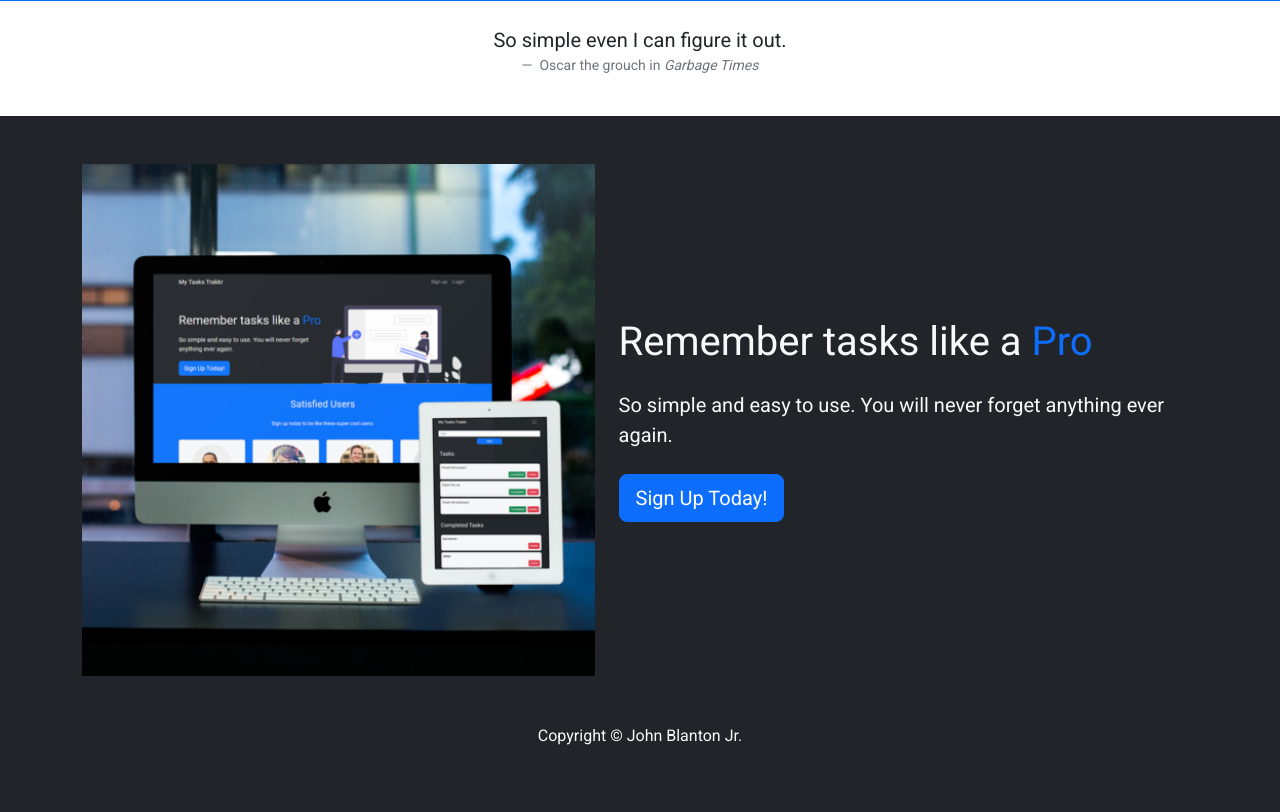
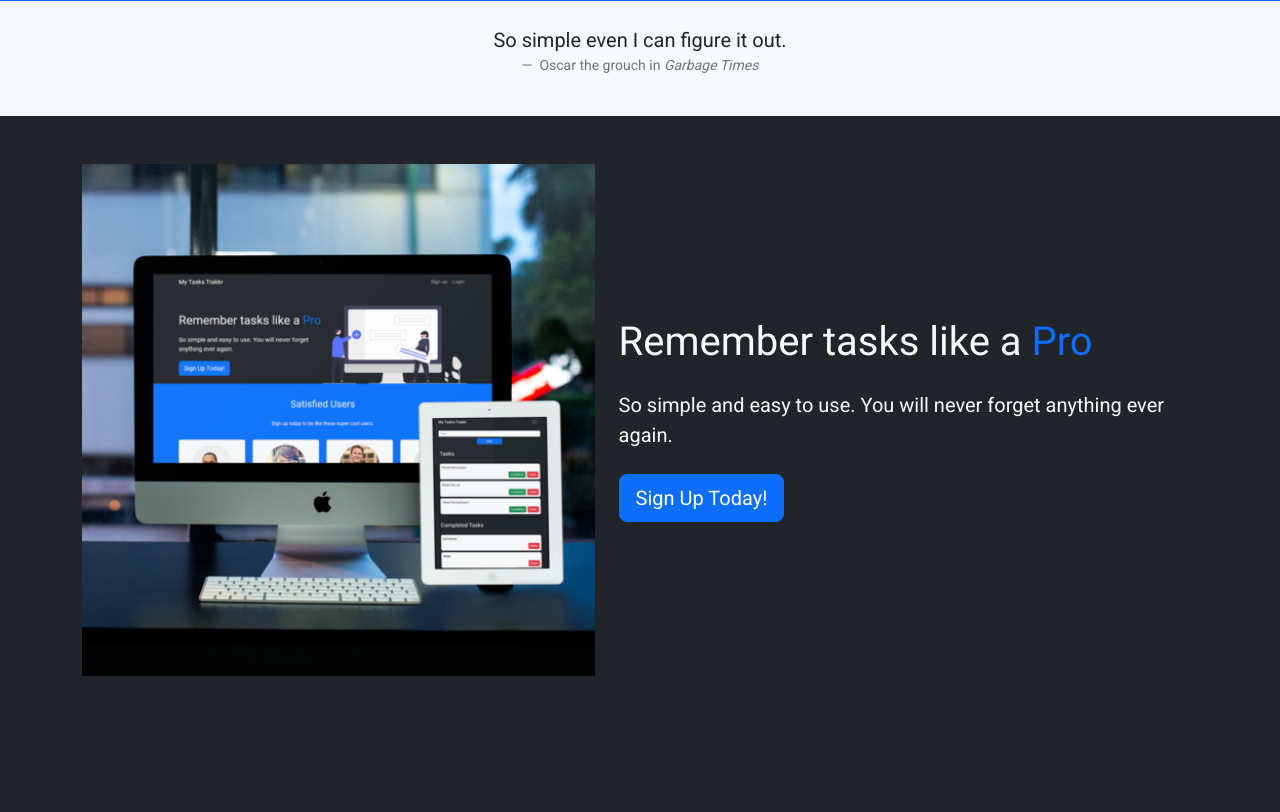
Before and after one commit to john-blanton-jr/my_tasks, a Django app: page /tasks/ in a window 1280 px wide. Shown: the part 1177-1989 px from the top of that part. After the commit the page ends 1925 px from the top of that part, so only its background shows below. Run offline with Django 4.2, Linux system fonts and the light colour scheme; the page is wider than the window, and the part outside it is not shown; some libraries are stand-ins or nearby versions.

Commit message:
fix bg color on testimonial

```diff
--- a/tasks/templates/base.html
+++ b/tasks/templates/base.html
@@ -15,7 +15,7 @@
     </title>
     <link rel="stylesheet" href="{% static "css/tasks.css" %}">
   </head>
-  <body>
+  <body class="h-100 bg-dark">
     <!-- Navbar -->
     <nav class="navbar navbar-expand-md bg-dark navbar-dark py3 ">
       <div class="container">
@@ -52,5 +52,11 @@
     </nav>
     {% block content %}
     {% endblock content %}
+    <!-- Footer -->
+    <footer class="bg-dark text-light p-3 text-center sticky-bottom">
+      <div class="container">
+        <p>Copyright &copy; John Blanton Jr.</p>
+      </div>
+    </footer>
   </body>
 </html>
--- a/tasks/templates/tasks/home.html
+++ b/tasks/templates/tasks/home.html
@@ -141,11 +141,5 @@
         </div>
       </div>
     </section>
-    <!-- Footer -->
-    <footer class="bg-dark text-light p-5 text-center">
-      <div class="container">
-        <p>Copyright &copy; John Blanton Jr.</p>
-      </div>
-    </footer>
   </main>
 {% endblock content %}
```
Also changed, not shown: other parts of tasks/templates/tasks/home.html (+1 -1 lines), db.sqlite3.
